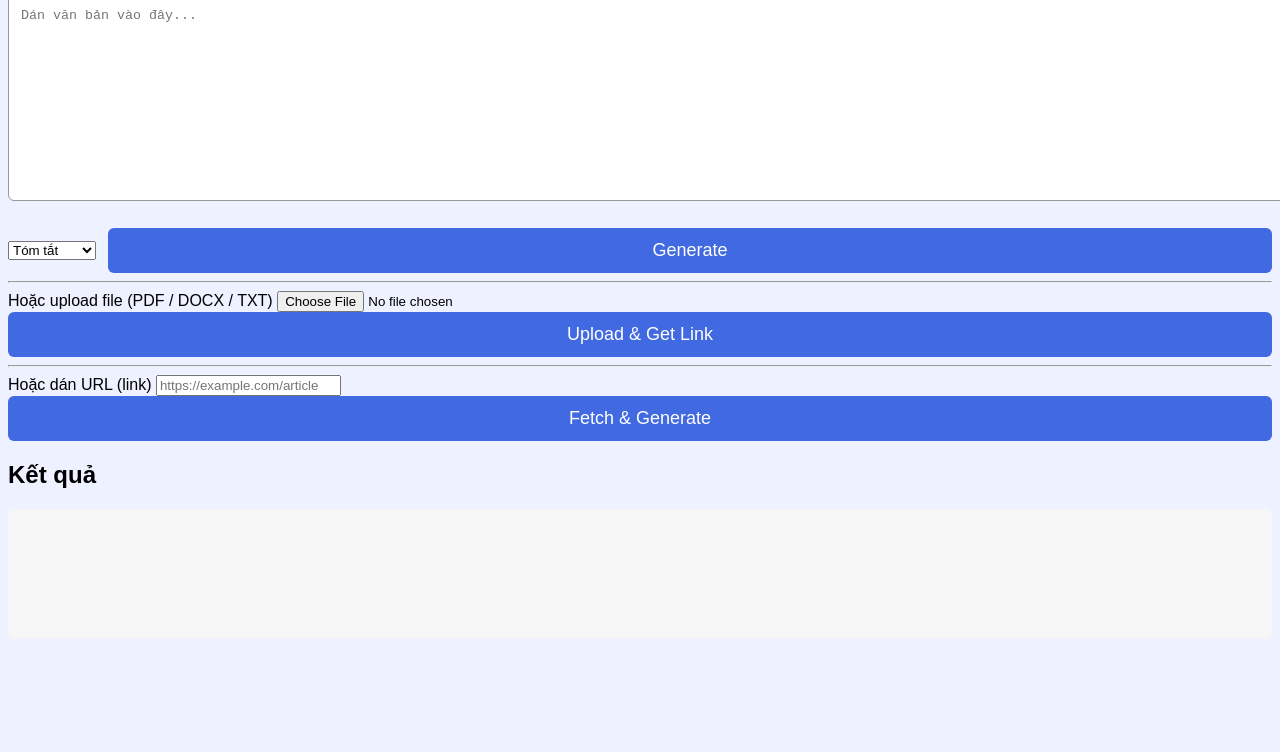
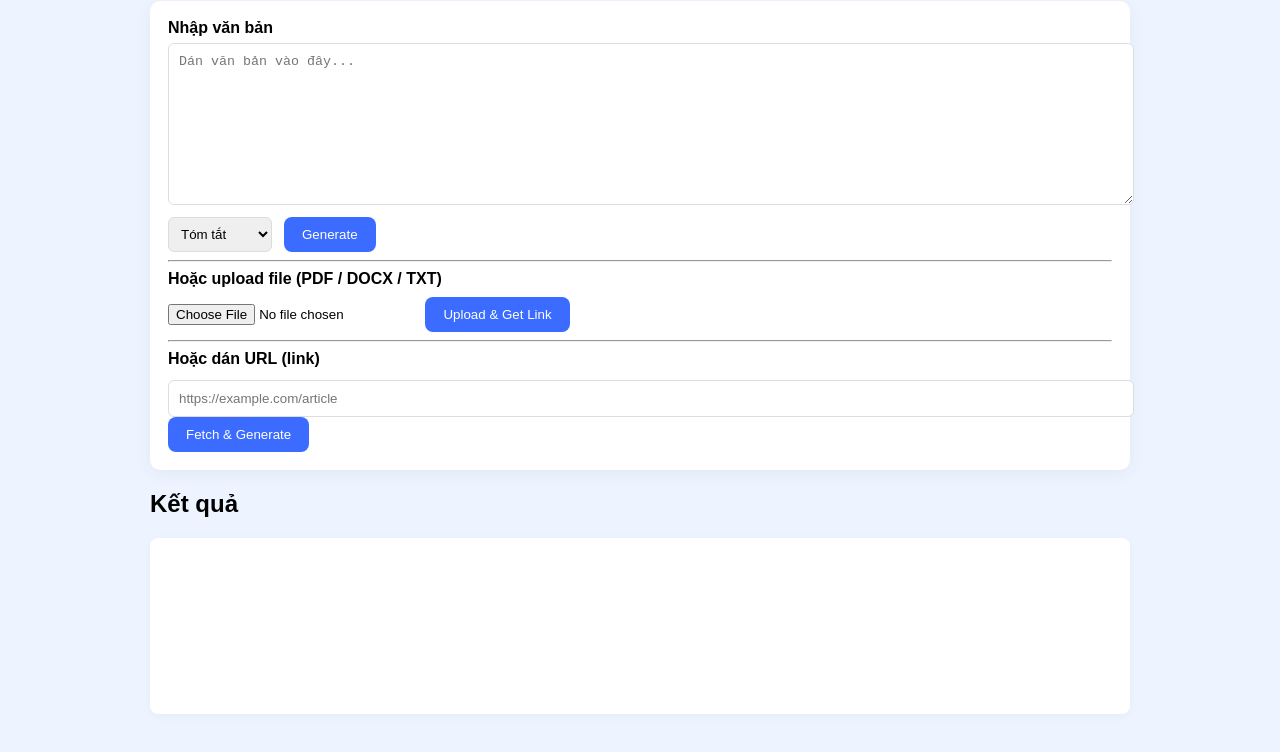
Before and after one commit to minchan303/visaotoigay, a website: page public/index.html in a window 1280 px wide. Shown: the part 103-855 px from the top of the page. Before the commit the page ends 800 px from the top, so only its background shows below. Drawn offline with Linux system fonts and the light colour scheme.

Commit message:
Update style.css

```diff
--- a/public/style.css
+++ b/public/style.css
@@ -1,41 +1,13 @@
-body {
-  background: #eef1ff;
-  font-family: Arial;
-}
-
-.container {
-  width: 60%;
-  margin: auto;
-  margin-top: 40px;
-  background: white;
-  padding: 30px;
-  border-radius: 12px;
-  box-shadow: 0 0 10px #ccc;
-}
-
-textarea {
-  width: 100%;
-  height: 180px;
-  padding: 12px;
-  border-radius: 6px;
-  border: 1px solid #999;
-  margin-bottom: 15px;
-}
-
-button {
-  width: 100%;
-  padding: 12px;
-  background: #4169e1;
-  color: white;
-  font-size: 18px;
-  border: none;
-  border-radius: 6px;
-}
-
-#resultBox {
-  margin-top: 20px;
-  padding: 15px;
-  background: #f6f6f6;
-  border-radius: 6px;
-  min-height: 100px;
-}
+body { background:#eef4ff; font-family: Arial, sans-serif; margin:0; padding:30px; }
+.wrap { max-width:980px; margin: auto; }
+h1 { margin-bottom: 16px; }
+.card { background:white; padding:18px; border-radius:10px; box-shadow: 0 4px 18px rgba(20,20,60,0.06); }
+textarea { width:100%; min-height:140px; padding:10px; border-radius:6px; border:1px solid #ddd; resize:vertical; }
+input[type="file"] { margin-top:10px; }
+input[type="text"], input[type="url"], #urlInput { width:100%; padding:10px; border-radius:6px; border:1px solid #ddd; margin-top:6px; }
+button { padding:10px 18px; background:#3b6cff; color:white; border:0; border-radius:8px; cursor:pointer; }
+button:disabled { opacity:0.6; cursor:not-allowed; }
+label.label { font-weight:600; display:block; margin-bottom:6px; }
+.result { background:white; padding:18px; border-radius:8px; min-height:140px; margin-top:12px; box-shadow:0 2px 10px rgba(10,10,30,0.04); }
+.muted { color:#666; margin-top:8px; font-size:13px; }
+select { padding:8px; border-radius:6px; border:1px solid #ddd; }
```
